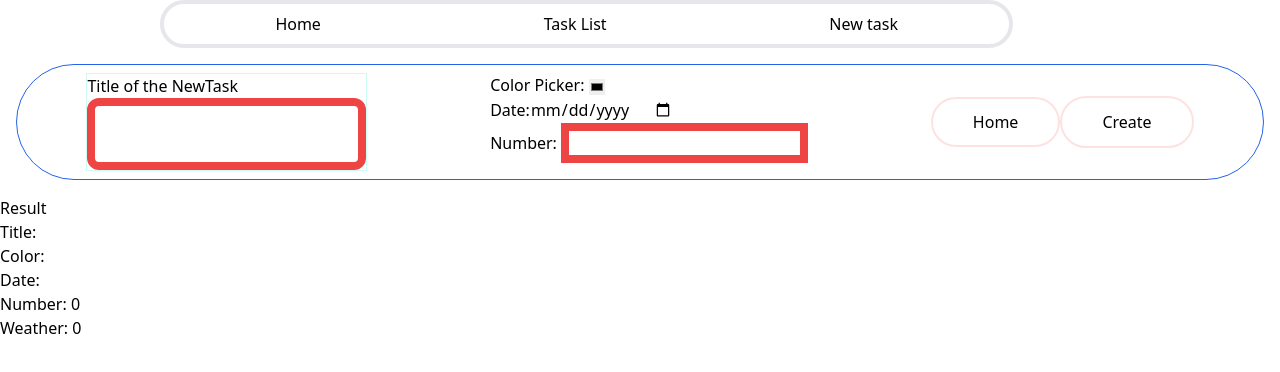
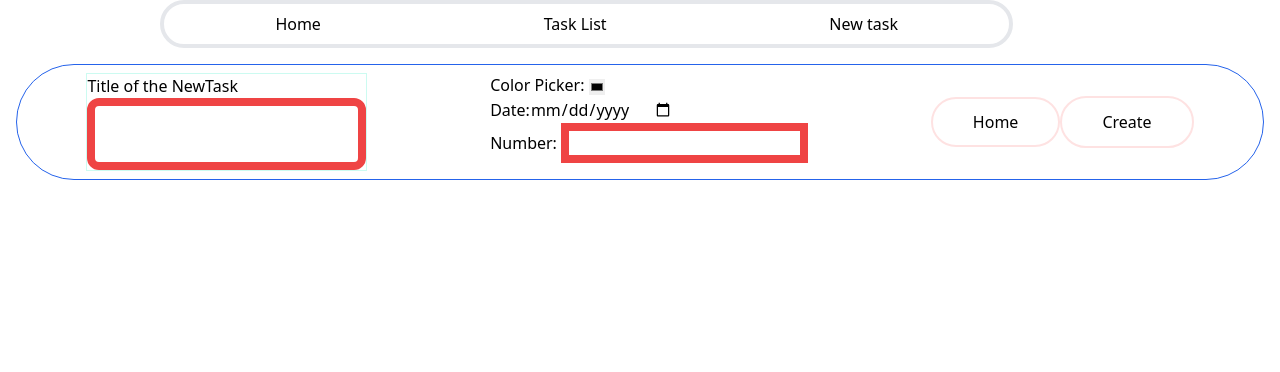
Before and after one commit to Blacklotus89898/Task-tracker, a React (Vite) app in the folder task-tracker-frontend/: page /new in a window 1280 px wide. Shown: the top 372 px of the page. Built offline with nearby package versions, Linux system fonts and the light colour scheme; what @vitejs/plugin-react would draw is missing.

Commit message:
fix task creation, status added, to implement kaban

```diff
--- a/task-tracker-frontend/src/components/Home.tsx
+++ b/task-tracker-frontend/src/components/Home.tsx
@@ -2,13 +2,12 @@ import { useContext, useState } from "react";
 import MyContext from "../context/MyContext";
 
 export default function Home() {
-    const {contextValue} = useContext(MyContext);
+    const { contextValue } = useContext(MyContext);
     return (
         <>
             <div> Welcome to home!!!</div>
             <h3>Total task: {contextValue.length}</h3>
-            {/* <p>The value of the context: {contextValue.map((e, ) => { e.name})}</p> */}
-
+            <h3>Total task: {contextValue.filter((t) => t.status == "done").length}</h3>
         </>
     )
 }
--- a/task-tracker-frontend/src/components/NewTask.jsx
+++ b/task-tracker-frontend/src/components/NewTask.jsx
@@ -14,8 +14,14 @@ export default function NewTask() {
     event.preventDefault();
   };
 
-  const addTask = (val) => {
-    updateContextValue([...contextValue, val]);
+  const addTask = () => {
+    const newTask = {
+      title: title,
+      date: date,
+      color: color,
+      number: number,
+    };
+    updateContextValue([...contextValue, newTask]);
   };
 
   return (
@@ -74,7 +80,7 @@ export default function NewTask() {
               <button
                 className="border-2 border-red-100 p-10 py-3 rounded-full"
                 onClick={() => {
-                  addTask({ title: title, date: date, number:number, color: color});
+                  addTask();
                 }}
               >
                 Create
@@ -82,28 +88,6 @@ export default function NewTask() {
             </div>
           </div>
         </form>
-
-        <div>
-          Result
-          <ul>
-            <li>Title: {title}</li>
-          </ul>
-          <ul>
-            <li>Color: {color}</li>
-          </ul>
-          <ul>
-            <li>Date: {date}</li>
-          </ul>
-          <ul>
-            <li>Number: {number}</li>
-          </ul>
-          <ul>
-            <li>Weather: {data}</li>
-          </ul>
-          <ul>
-            {/* <li>Context: {...contextValue}</li> */}
-          </ul>
-        </div>
       </div>
     </>
   );
```
